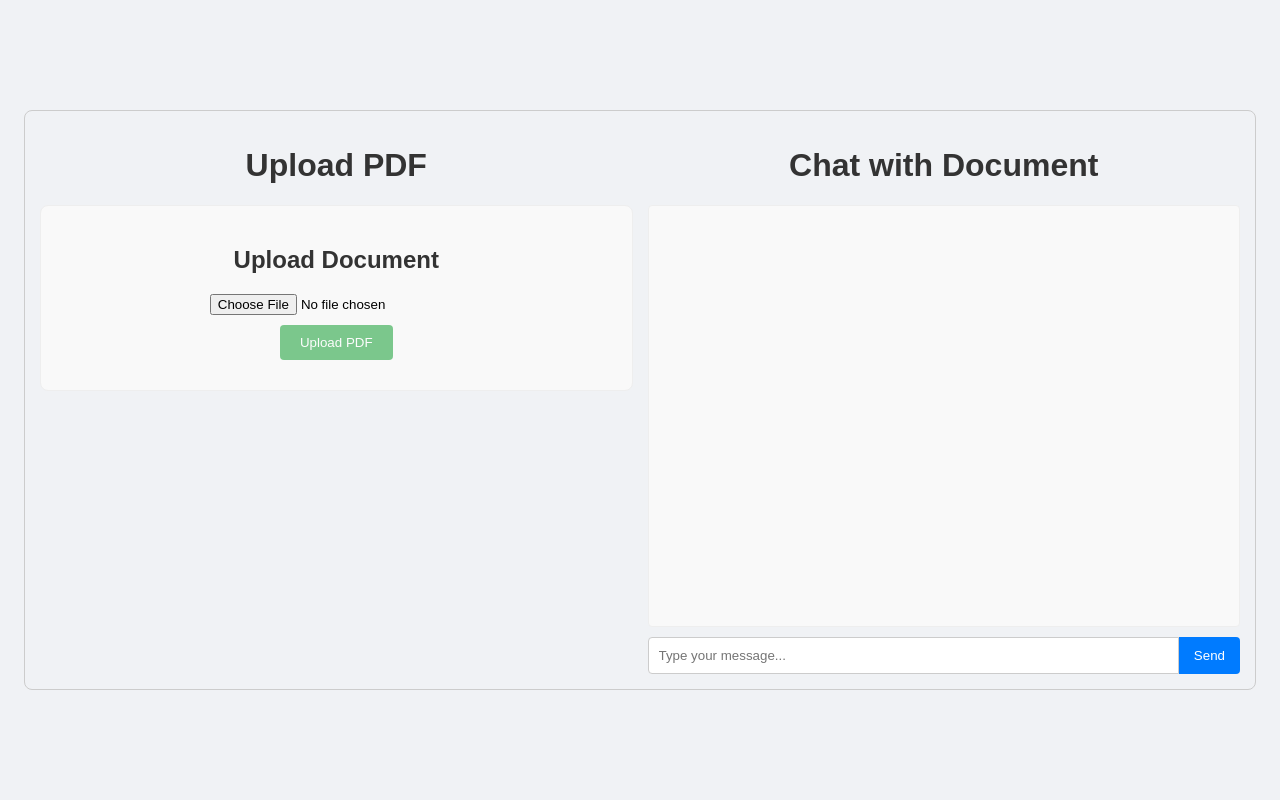
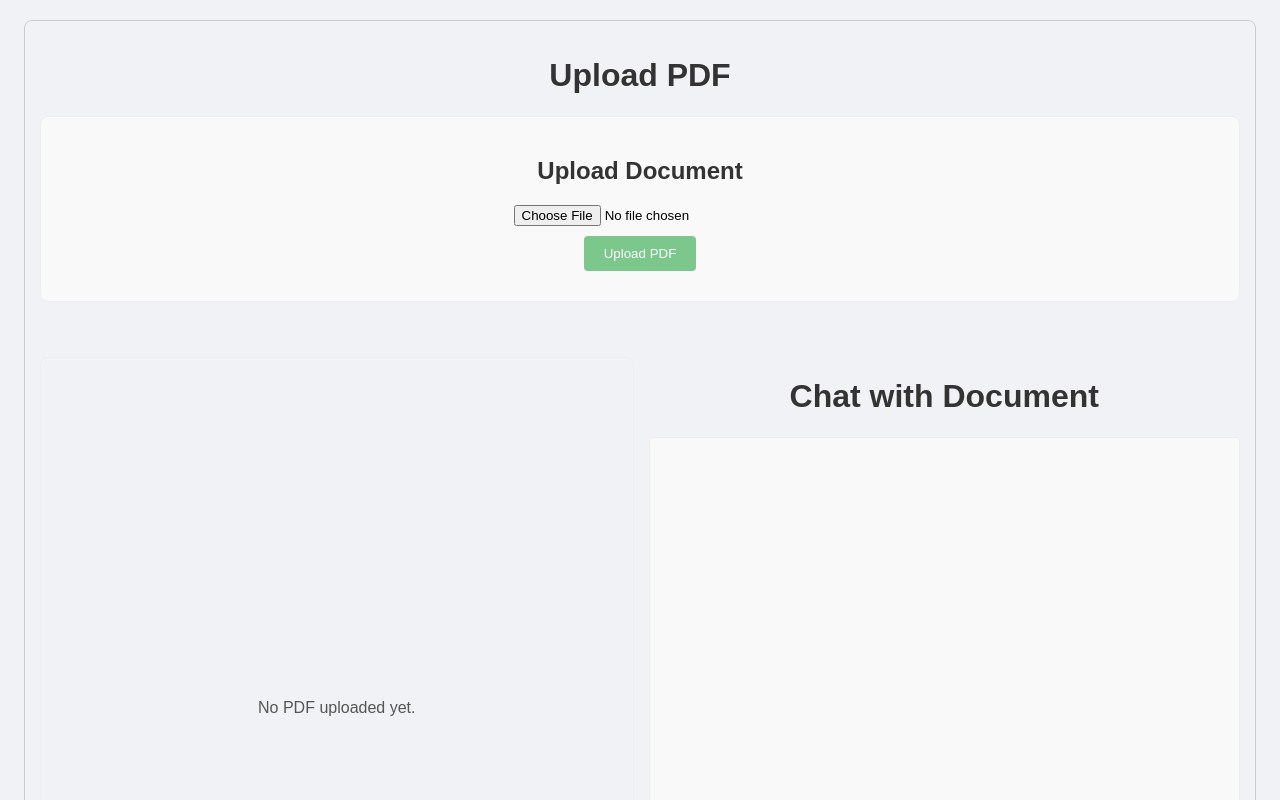
Before and after one commit to AksaRose/Chodhichoollu, a React (Vite) app in the folder frontend/: page / in a window 1280 px wide. Shown: the top 800 px of the page. Built offline with nearby package versions, Linux system fonts and the light colour scheme.

Commit message:
fix: the layout issue

```diff
--- a/frontend/src/App.tsx
+++ b/frontend/src/App.tsx
@@ -52,19 +52,30 @@ function App() {
   };
 
   return (
-    <div style={{ fontFamily: 'Arial, sans-serif', width: '1200px', margin: '20px auto', border: '1px solid #ccc', borderRadius: '8px', padding: '15px', display: 'flex', gap: '15px' }}>
-      <div style={{ flex: 1 }}>
+    <div style={{ fontFamily: 'Arial, sans-serif', width: '1200px', margin: '20px auto', border: '1px solid #ccc', borderRadius: '8px', padding: '15px', display: 'flex', flexDirection: 'column', gap: '15px', height: '950px' }}>
+      {/* Upload Section (at the top) */}
+      <div style={{ marginBottom: '20px' }}>
         <h1 style={{ textAlign: 'center', color: '#333' }}>Upload PDF</h1>
-        <Upload onFileUploadSuccess={handleFileUploadSuccess} /> {/* Integrated Upload component */}
-        {uploadedPdf && (
-          <div style={{ marginTop: '20px', height: '500px', border: '1px solid #eee' }}>
+        <Upload onFileUploadSuccess={handleFileUploadSuccess} />
+      </div>
+
+      {/* Two-column layout (PDF display and Chat) */}
+      <div style={{ display: 'flex', gap: '15px', flex: 1 }}>
+        {/* Left column: PDF display */}
+        <div style={{ flex: 1, border: '1px solid #eee', borderRadius: '8px', overflow: 'hidden', height: '700px' }}> {/* Adjusted height for PDF viewer */}
+          {uploadedPdf ? (
             <iframe src={uploadedPdf} width="100%" height="100%" style={{ border: 'none' }}></iframe>
+          ) : (
+            <div style={{ display: 'flex', justifyContent: 'center', alignItems: 'center', height: '100%', color: '#555' }}>
+              No PDF uploaded yet.
             </div>
           )}
         </div>
+
+        {/* Right column: Chat interface */}
         <div style={{ flex: 1, display: 'flex', flexDirection: 'column' }}>
           <h1 style={{ textAlign: 'center', color: '#333' }}>Chat with Document</h1>
-        <div style={{ border: '1px solid #eee', height: '400px', overflowY: 'scroll', padding: '10px', marginBottom: '10px', borderRadius: '4px', backgroundColor: '#f9f9f9', flexGrow: 1 }}>
+          <div style={{ border: '1px solid #eee', overflowY: 'scroll', padding: '10px', marginBottom: '10px', borderRadius: '4px', backgroundColor: '#f9f9f9', height: '500px' }}> {/* Adjusted height for chat window */}
             {messages.map((msg, index) => (
               <div key={index} style={{ marginBottom: '8px', textAlign: msg.type === 'user' ? 'right' : 'left' }}>
                 <span style={{
@@ -107,6 +118,7 @@ function App() {
           </div>
         </div>
       </div>
+    </div>
   );
 }
 
```
Lines whose indentation alone changed are shown as unchanged.
